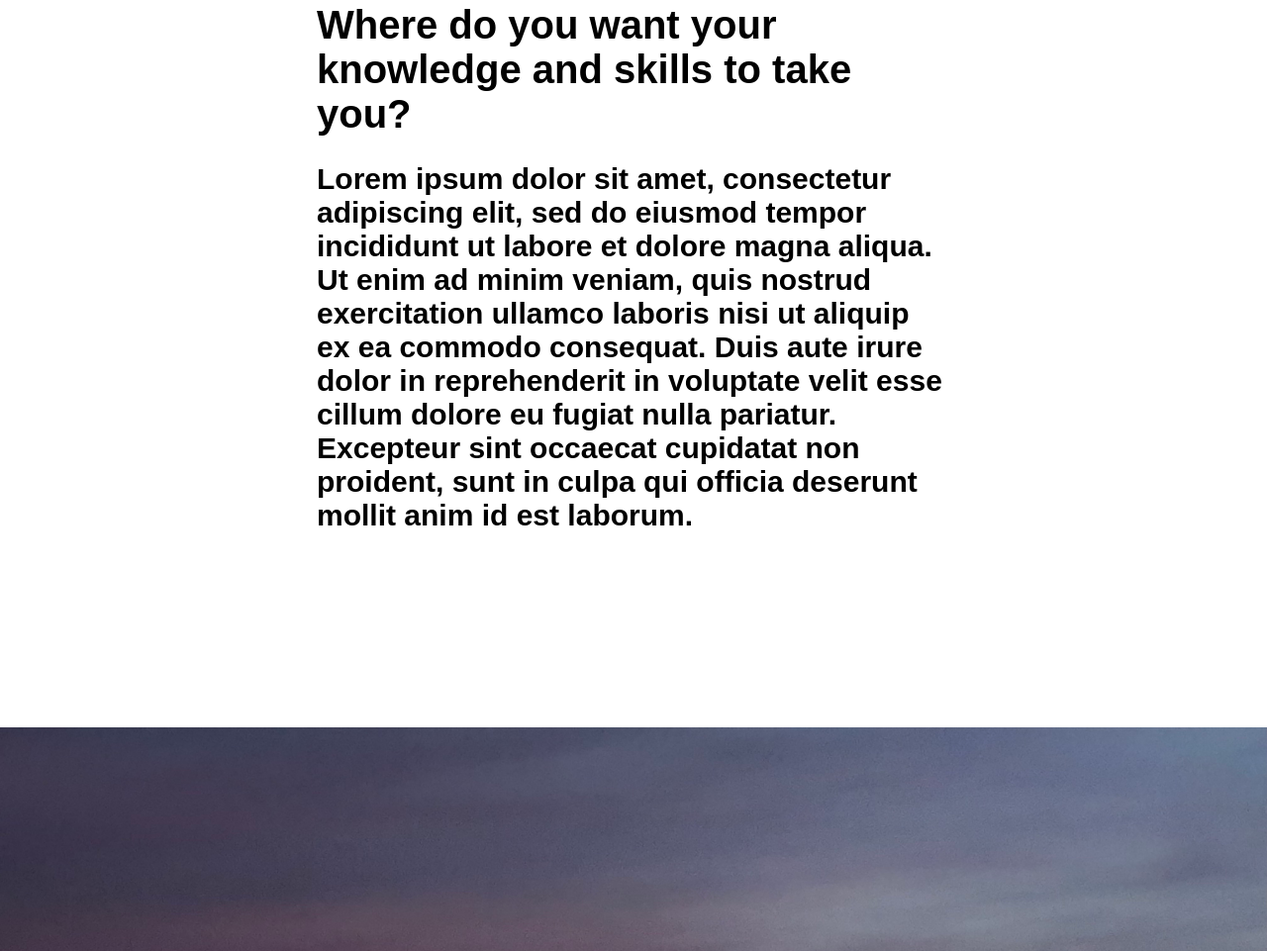
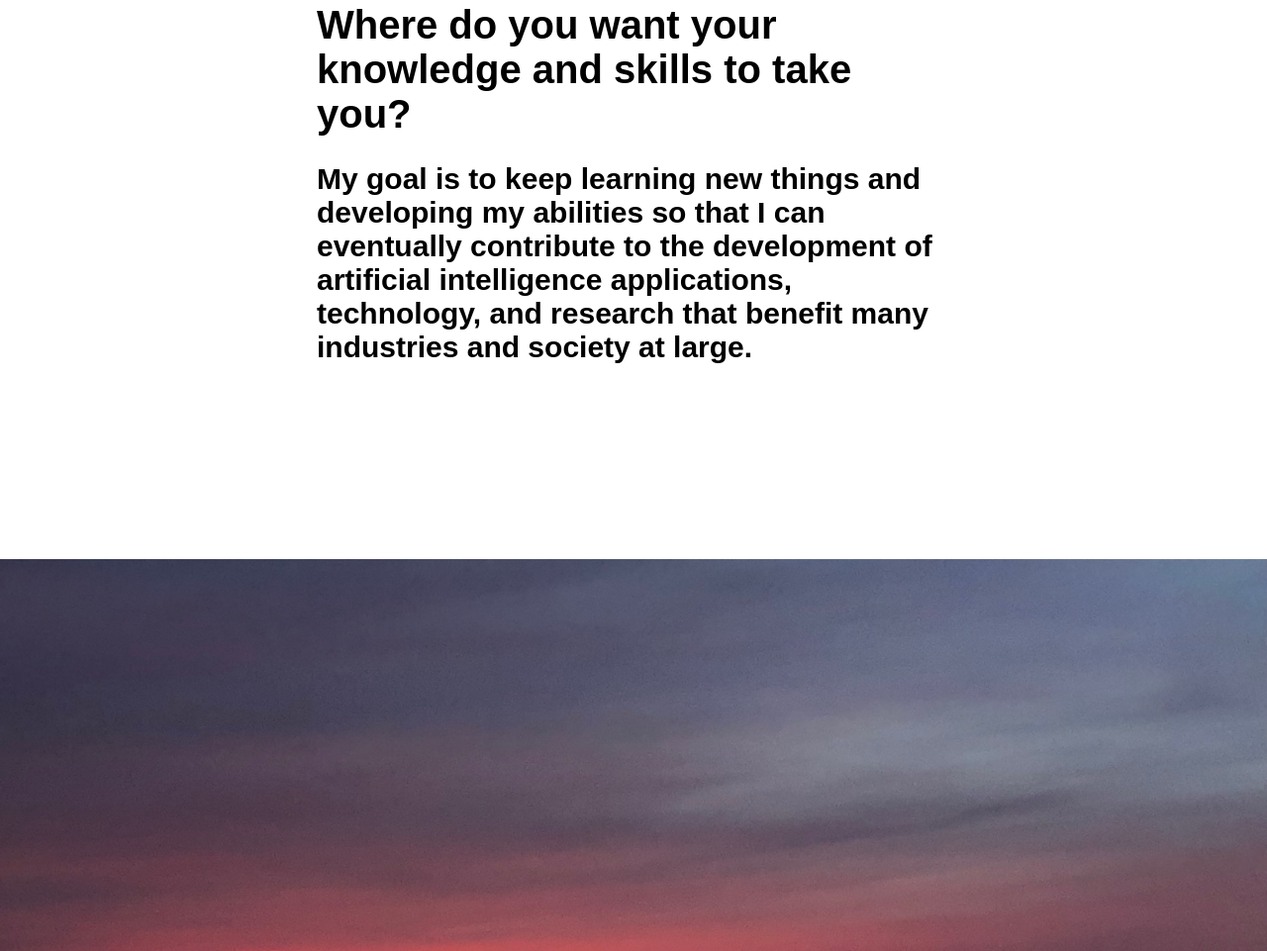
Before and after one commit to shreejadandamudi/Shreeja.Usability, a plain HTML site: page index.html in a window 1280 px wide. Shown: the part 4237-5198 px from the top of the page at 99% size. Drawn offline with Linux system fonts and the light colour scheme.

Commit message:
Update index.html

```diff
--- a/index.html
+++ b/index.html
@@ -110,7 +110,7 @@
 
 <div class="textblock" style="text-align: left">
          <h1>Where do you want your knowledge and skills to take you?</h1>
-  <h2>Lorem ipsum dolor sit amet, consectetur adipiscing elit, sed do eiusmod tempor incididunt ut labore et dolore magna aliqua. Ut enim ad minim veniam, quis nostrud exercitation ullamco laboris nisi ut aliquip ex ea commodo consequat. Duis aute irure dolor in reprehenderit in voluptate velit esse cillum dolore eu fugiat nulla pariatur. Excepteur sint occaecat cupidatat non proident, sunt in culpa qui officia deserunt mollit anim id est laborum.</h2>
+  <h2>My goal is to keep learning new things and developing my abilities so that I can eventually contribute to the development of artificial intelligence applications, technology, and research that benefit many industries and society at large.</h2>
   </div>
 <br>
 <br>
```
